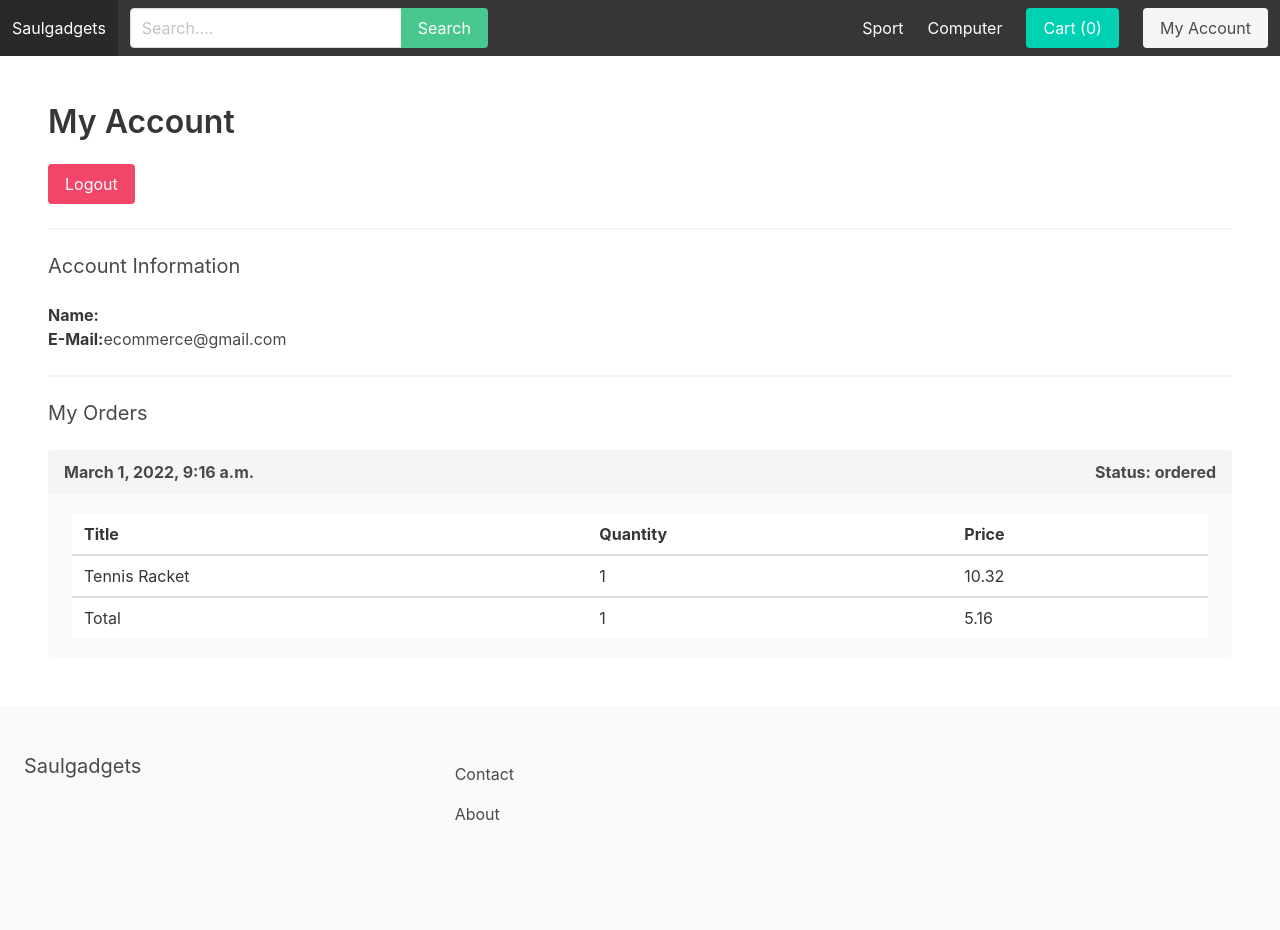
After one commit to aminuaminaldo/E-commerce-project, a Django app: page /myaccount/ in a window 1280 px wide. The commit adds this page. Run offline with Django 4.2, Linux system fonts and the light colour scheme; a user stored in the database is signed in; data comes from the database, SQL or seed files in the repository; both versions use the stored data as it was after the commit; some libraries are stand-ins or nearby versions.

Commit message:
user account page

```diff
--- a/saulgadgets/apps/core/templates/base.html
+++ b/saulgadgets/apps/core/templates/base.html
@@ -56,7 +56,7 @@
 
                     {% if request.user.is_authenticated %}
                     <div class="navbar-item">
-                      <a href="{% url 'logout' %}" class="button is-danger">Logout</a>
+                        <a href="{% url 'myaccount' %}" class="button is-light">My Account</a>
                     </div>
                     {% else %}
                     <div class="navbar-item">
--- a/saulgadgets/apps/order/models.py
+++ b/saulgadgets/apps/order/models.py
@@ -36,6 +36,9 @@ class Order(models.Model):
     def __str__(self):
         return self.first_name
 
+    def get_total_quantity(self):
+        return sum(int(item.quantity) for item in self.items.all())
+
 class OrderItem(models.Model):
     order = models.ForeignKey(Order, related_name='items', on_delete=models.CASCADE)
     product = models.ForeignKey(Product, related_name='items', on_delete=models.DO_NOTHING)
--- /dev/null
+++ b/saulgadgets/apps/userprofile/templates/myaccount.html
@@ -0,0 +1,56 @@
+{% extends 'base.html' %}
+
+{% block content %}
+    <h1 class="title">My Account</h1>
+
+    <a href="{% url 'logout' %}" class="button is-danger">Logout</a>
+
+    <hr>
+
+    <h2 class="subtitle">Account Information</h2>
+
+    <p><strong>Name:</strong>{{ request.user.get_full_name }}</p>
+    <p><strong>E-Mail:</strong>{{ request.user.email }}</p>
+
+    <hr>
+
+    <h2 class="subtitle">My Orders</h2>
+
+    {% for order in request.user.orders.all %}
+     <article class="message is-light">
+         <div class="message-header">
+             <p>{{ order.created_at }}</p>
+             <p><strong>Status:</strong> {{ order.status }}</p>
+         </div>
+         <div class="message-body">
+             <table class="table is-striped is-fullwidth">
+                 <thead>
+                    <tr>
+                        <th>Title</th>
+                        <th>Quantity</th>
+                        <th>Price</th>
+                    </tr>
+                 </thead>
+                 <tbody>
+                    {% for item in order.items.all %}
+                        <tr>
+                            <td>{{ item.product.title }}</td>
+                            <td>{{ item.quantity }}</td>
+                            <td>{{ item.price }}</td>
+                        </tr>
+                    {% endfor %}
+                 </tbody>
+                 <tfoot>
+                   <tr>
+                       <td>Total</td>
+                       <td>{{ order.get_total_quantity }}</td>
+                       <td>{{ order.paid_amount }}</td>
+                   </tr>
+                 </tfoot>
+             </table>
+         </div>
+     </article>
+     {% empty %}
+        <p>You don't have any orders yet!...</p>
+     {% endfor %}
+{% endblock content %}
--- a/saulgadgets/apps/userprofile/views.py
+++ b/saulgadgets/apps/userprofile/views.py
@@ -20,3 +20,7 @@ def signup(request):
         form = SignUpForm()
 
     return render(request, 'signup.html', {'form': form})
+
+@login_required
+def myaccount(request):
+    return render(request, 'myaccount.html')
--- a/saulgadgets/saulgadgets/urls.py
+++ b/saulgadgets/saulgadgets/urls.py
@@ -9,7 +9,7 @@ from apps.cart.webhook import webhook
 from apps.cart.views import cart_detail, success
 from apps.core.views import frontpage, contact, about
 from apps.store.views import product_detail, category_detail, search
-from apps.userprofile.views import signup
+from apps.userprofile.views import signup, myaccount
 
 from apps.coupon.api import api_can_use
 from apps.store.api import api_add_to_cart, api_remove_from_cart, api_checkout, create_checkout_session
@@ -34,6 +34,7 @@ urlpatterns = [
 
     #AUTH
     path('signup/', signup, name='signup'),
+    path('myaccount/', myaccount, name='myaccount'),
     path('login/', views.LoginView.as_view(template_name='login.html'), name='login'),
     path('logout/', views.LogoutView.as_view(), name='logout'),
 
```
Also changed, not shown: saulgadgets/db.sqlite3.
